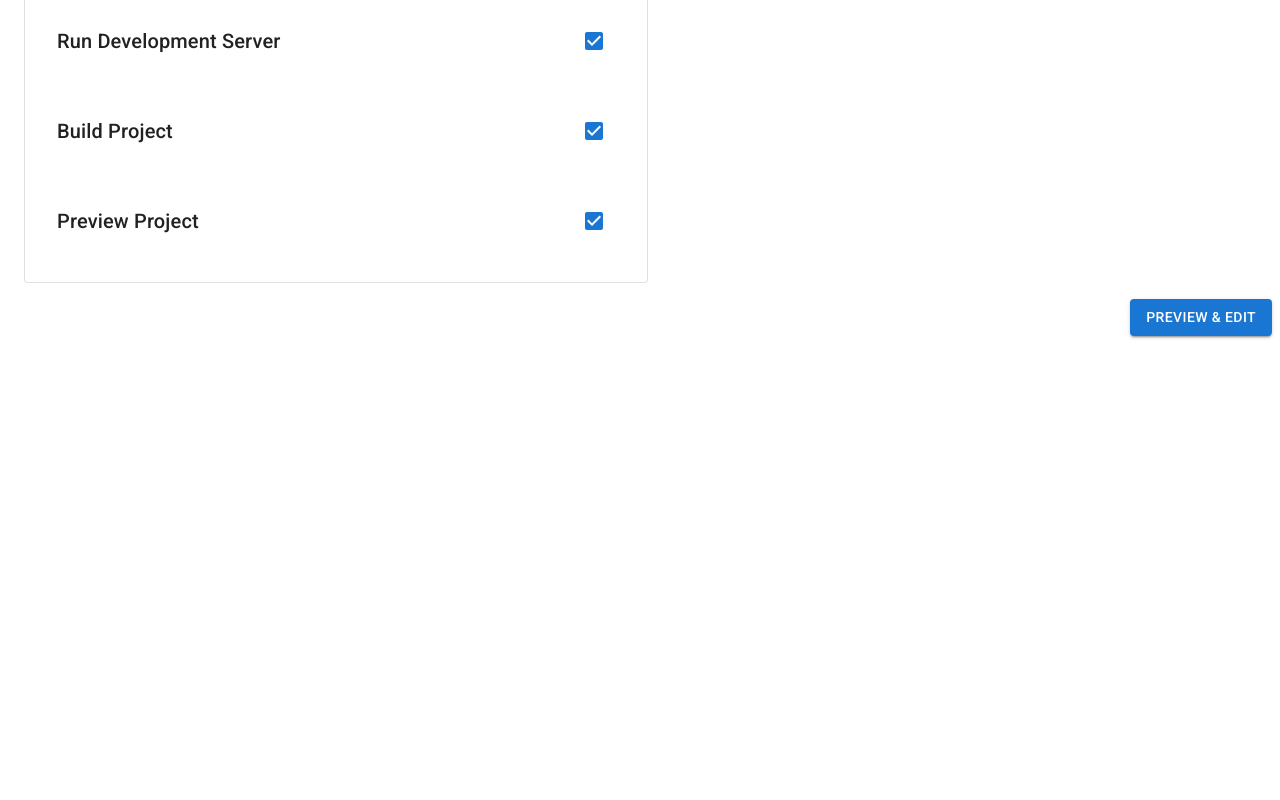
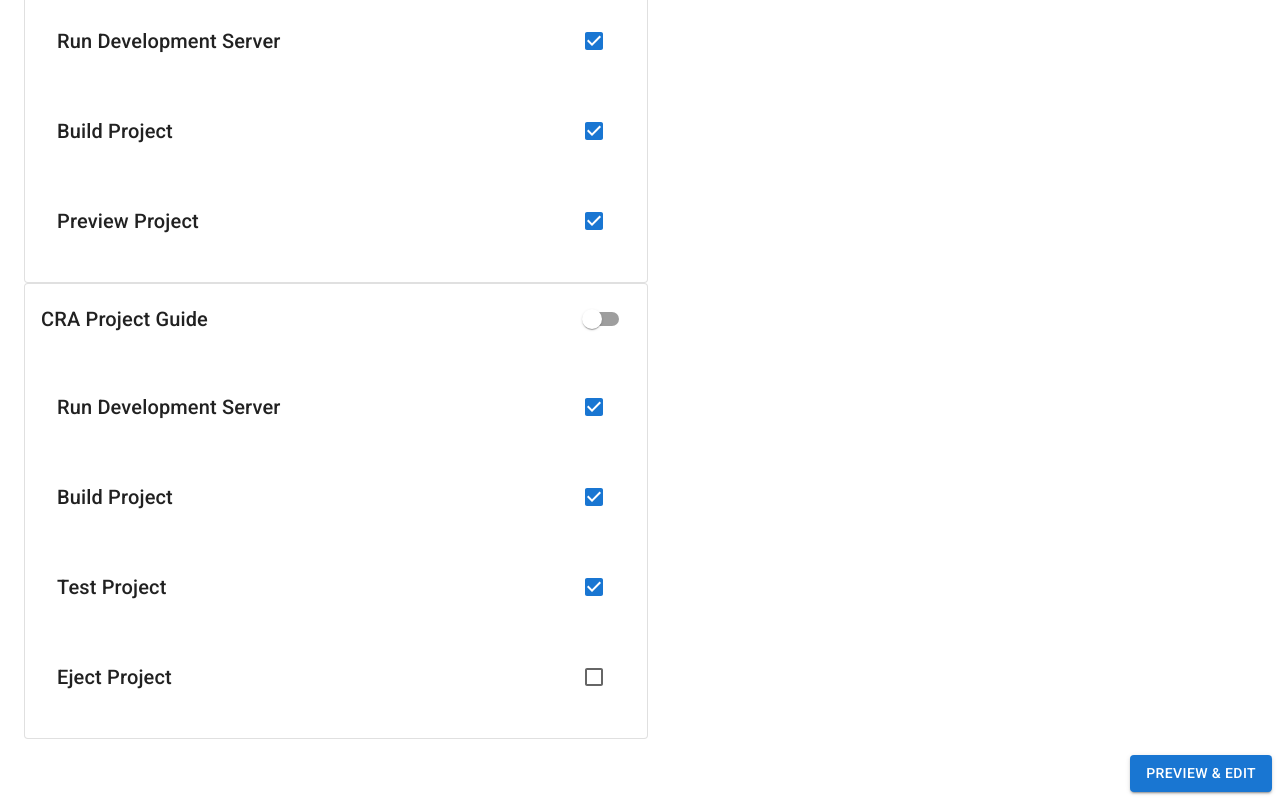
Before and after one commit to shakthizen/readme-gen, a React (Vite) app: page / in a window 1280 px wide. Shown: the part 542-1342 px from the top of the page. Before the commit the page ends 886 px from the top, so only its background shows below. Built offline with nearby package versions, Linux system fonts and the light colour scheme.

Commit message:
Add CRA section

```diff
--- /dev/null
+++ b/src/components/sections/CRAProject/index.tsx
@@ -0,0 +1,106 @@
+import React, { useEffect, useState } from "react";
+
+import { Stack } from "@mui/material";
+
+import Section from "../Section";
+import CheckBoxWithLabel from "../../Controls/CheckBoxWithLabel";
+
+import MDChain from "../../../utils/MDChain";
+
+import { TSection } from "../types";
+
+type Props = {};
+
+const CRAProject = ({ onChange = () => {} }: TSection & Props) => {
+  const [checked, setChecked] = useState(false);
+  const [isStart, setIsStart] = useState(true);
+  const [isTest, setIsTest] = useState(true);
+  const [isBuild, setIsBuild] = useState(true);
+  const [isEject, setIsEject] = useState(false);
+
+  useEffect(() => {
+    if (checked) {
+      let text = new MDChain()
+        .addTitle("CRA Project Guide", "h3")
+        .addParagraph("Project bootstrapped using Create React App");
+
+      if (isStart)
+        text
+          .addTitle("Run Development Server", "h4")
+          .addText("Runs local development server on ")
+          .addLink("localhost:3000")
+          .addLineBreak()
+          .addCodeBlock("yarn start", "sh");
+      if (isBuild)
+        text
+          .addTitle("Build Project", "h4")
+          .addParagraph(
+            "Builds the app for production. It correctly bundles React in production mode and optimizes the build for the best performance."
+          )
+          .addBlockquote("Files can be located in /build directory")
+          .addCodeBlock("yarn build", "sh");
+      if (isTest)
+        text
+          .addTitle("Test Project", "h4")
+          .addParagraph(
+            "Launches the test runner in the interactive watch mode."
+          )
+          .addCodeBlock("yarn test", "sh");
+      if (isEject)
+        text
+          .addTitle("Eject Project", "h4")
+          .addBlockquote(
+            new MDChain()
+              .addText("Note: this is a one-way operation. Once you ")
+              .addCode("eject")
+              .addText(", you can’t go back!")
+              .addLineBreak()
+              .render()
+          )
+          .addParagraph(
+            "If you aren’t satisfied with the build tool and configuration choices, you can eject at any time. This command will remove the single build dependency from your project."
+          )
+          .addLineBreak()
+          .addText(
+            "Instead, it will copy all the configuration files and the transitive dependencies (webpack, Babel, ESLint, etc.) into your project as dependencies in "
+          )
+          .addCode("package.json")
+          .addText(".")
+          .addLineBreak()
+          .addCodeBlock("yarn eject", "sh");
+
+      onChange(text.render());
+    } else {
+      onChange("");
+    }
+  }, [checked, isStart, isBuild, isTest, isEject]);
+
+  return (
+    <Section title="CRA Project Guide" checked={checked} onChange={setChecked}>
+      <Stack spacing={2}>
+        <CheckBoxWithLabel
+          label="Run Development Server"
+          checked={isStart}
+          onChange={setIsStart}
+        />
+        <CheckBoxWithLabel
+          label="Build Project"
+          checked={isBuild}
+          onChange={setIsBuild}
+        />
+        <CheckBoxWithLabel
+          label="Test Project"
+          checked={isTest}
+          onChange={setIsTest}
+        />
+        <CheckBoxWithLabel
+          label="Eject Project"
+          checked={isEject}
+          onChange={setIsEject}
+        />
+      </Stack>
+    </Section>
+  );
+};
+
+export default CRAProject;
--- a/src/pages/home/index.tsx
+++ b/src/pages/home/index.tsx
@@ -7,6 +7,7 @@
 
 import BasicDetails from "../../components/sections/BasicDetails";
 import ViteProject from "../../components/sections/ViteProject";
+import CRAProject from "../../components/sections/CRAProject";
 
 type Props = {};
 
@@ -14,10 +15,11 @@
   const [MDValue, setMDValue] = useState<string | undefined>("");
   const [basicDetails, setBasicDetails] = useState<string | undefined>("");
   const [viteProject, setViteProject] = useState<string | undefined>("");
+  const [craProject, setCRAProject] = useState<string | undefined>("");
 
   useEffect(() => {
-    setMDValue(`${basicDetails}\n${viteProject}`);
-  }, [basicDetails, viteProject]);
+    setMDValue(`${basicDetails}  \n${viteProject}  \n${craProject}`);
+  }, [basicDetails, viteProject, craProject]);
 
   return (
     <Stack p={1} spacing={2}>
@@ -26,6 +28,7 @@
           <Stack>
             <BasicDetails onChange={setBasicDetails} />
             <ViteProject onChange={setViteProject} />
+            <CRAProject onChange={setCRAProject} />
           </Stack>
         </Grid>
         <Grid item xs={12} md={6}>
```
